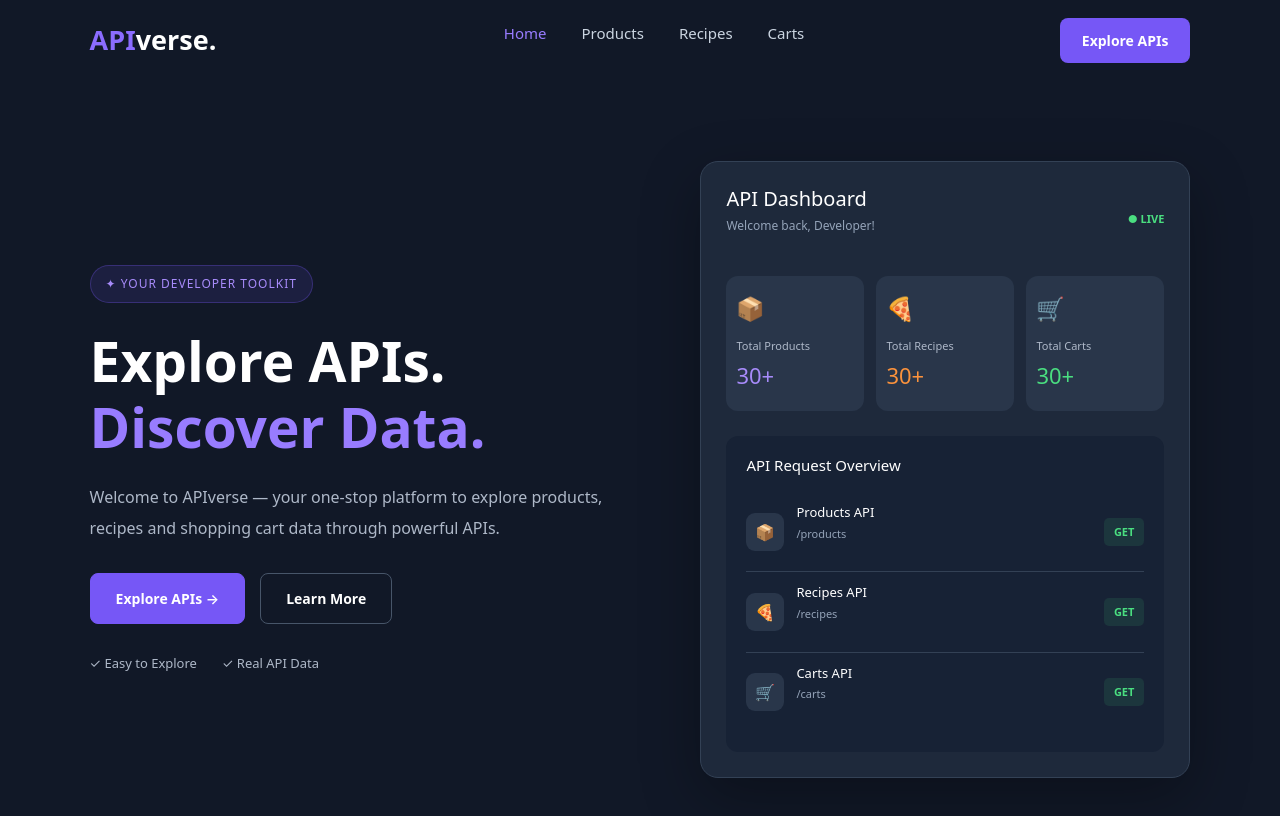
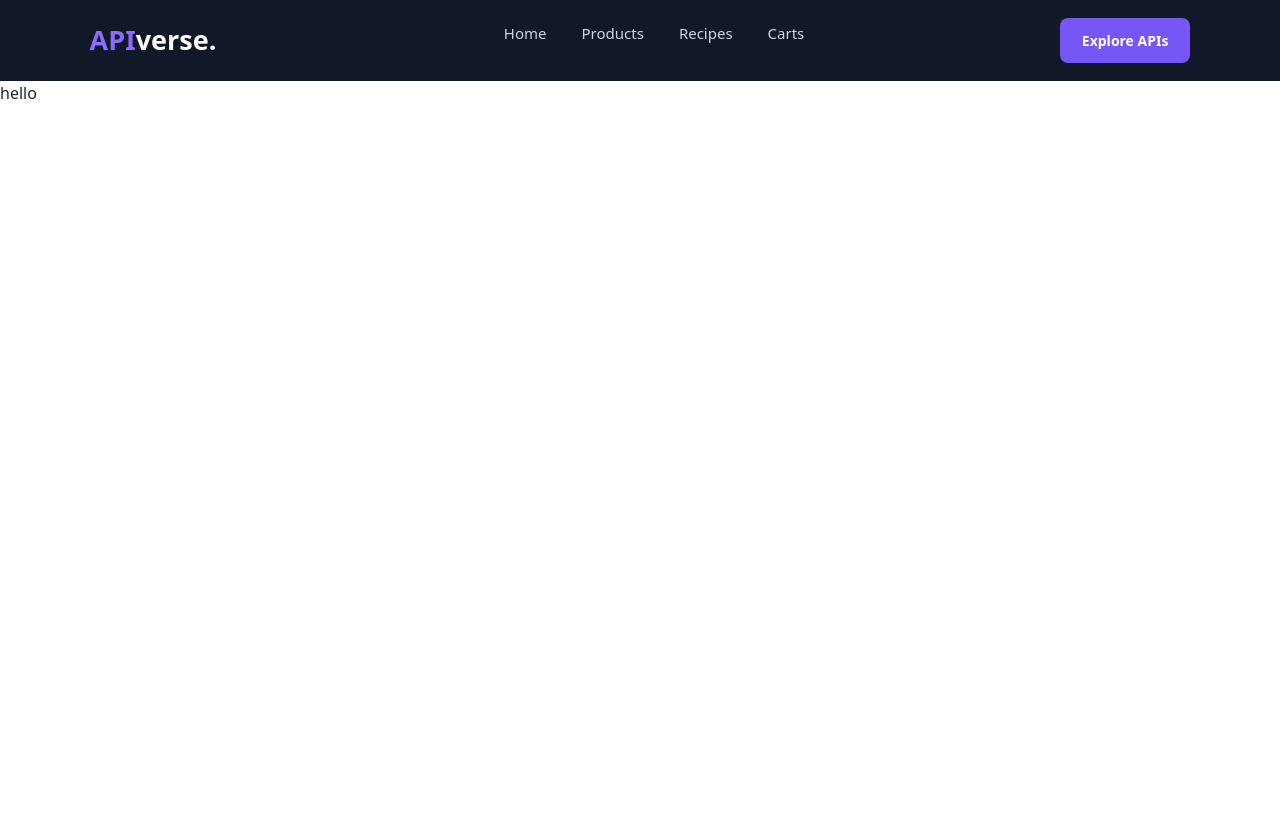
Before and after one commit to Fabiha12356/API-Calling, a React (Vite) app: page /recipes in a window 1280 px wide. Shown: the top 816 px of the page. Built offline with nearby package versions, Linux system fonts and the light colour scheme; no server answers.

Commit message:
SettleMent

```diff
--- a/src/App.jsx
+++ b/src/App.jsx
@@ -1,12 +1,29 @@
 import { useState } from 'react'
 import React from 'react'
+import {  Routes } from 'react-router-dom'
+import { Route,Router } from 'react-router-dom'
+
+
 import Navbaar from './assets/Components/Navbaar'
-import { BrowserRouter } from 'react-router-dom'
+import Recipes from './assets/Components/Recipes.jsx'
+import Products from './assets/Components/Products.jsx'
+import Carts from './assets/Components/Recipes.jsx'
+import Hero from './assets/Components/Hero.jsx'
+
+
 export const App = () => {
   return (
-   < BrowserRouter>
+<>
    <Navbaar />
-   </BrowserRouter>
+<Routes>
+  <Route path='' element={<Hero/>}/>
+< Route path='/recipes'  element={<Recipes/>}/>
+<Route  path='/products' element={<Products/>}/>
+<Route path='/carts' element={<Carts/>}/>
+</Routes>
+</>
+
+
   )
 }
 
--- a/src/assets/Components/Navbaar.jsx
+++ b/src/assets/Components/Navbaar.jsx
@@ -1,11 +1,9 @@
 import React from 'react'
 import "./Navbaar.css"
+import { Link } from 'react-router-dom'
 
 
 
-import Recipes from './Recipes.jsx'
-import Products from './Products.jsx'
-import Carts from './Carts.jsx'
 export const Navbaar = () => {
   return (
      <nav className="navbar">
@@ -15,10 +13,10 @@ export const Navbaar = () => {
       </a>
 
       <ul className="nav-links">
-        <li><a href="#" className="active">Home</a></li>
-        <li><a href="#">Products</a></li>
-        <li><a href="#">Recipes</a></li>
-        <li><a href="#">Carts</a></li>
+         <li><Link to="/">Home</Link></li>
+  <li><Link to="/products">Products</Link></li>
+  <li><Link to="/recipes">Recipes</Link></li>
+  <li><Link to="/carts">Carts</Link></li>
       </ul>
 
       <button className="explore-btn">
--- a/src/assets/Components/Recipes.jsx
+++ b/src/assets/Components/Recipes.jsx
@@ -2,7 +2,8 @@ import React from 'react'
 
 export const Recipes = () => {
   return (
-    <div>Recipes</div>
+    // <div>Recipes</div>
+    <div>hello</div>
   )
 }
 export default Recipes
--- a/src/main.jsx
+++ b/src/main.jsx
@@ -1,17 +1,19 @@
 import { StrictMode } from 'react'
 import { createRoot } from 'react-dom/client'
+import { BrowserRouter } from 'react-router-dom';
 
 import 'bootstrap/dist/css/bootstrap.min.css';
 import 'bootstrap/dist/js/bootstrap.bundle.min.js';
 
+
+import App from './App.jsx';
 import API from './assets/Components/API.jsx'
-import Navbaar from './assets/Components/Navbaar.jsx';
 import Hero from './assets/Components/Hero.jsx';
 
 createRoot(document.getElementById('root')).render(
   <StrictMode>
-    <Navbaar />
-    <Hero />
-    <API />
-  </StrictMode>,
+    <BrowserRouter>
+    <App />
+    </BrowserRouter>
+</StrictMode>
 )
```
